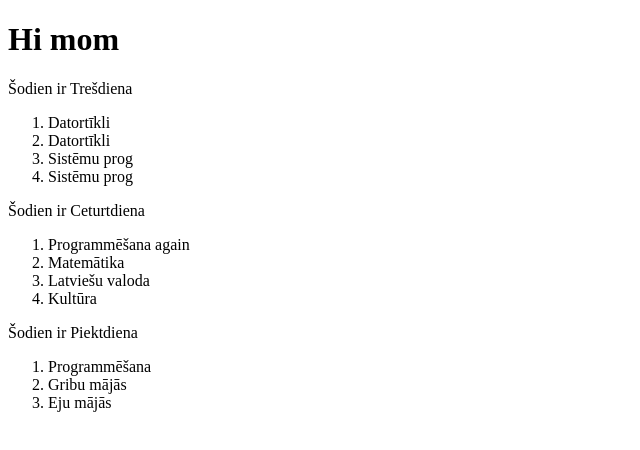
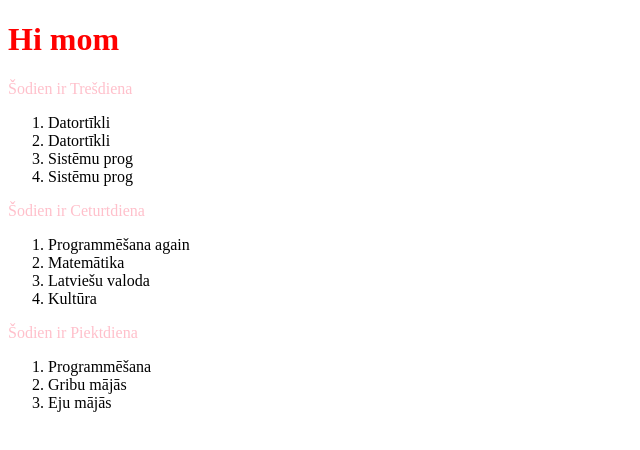
Before and after one commit to jkrigerts/stundu-saraksts-IPa22, a React (Create React App) app: page / in a window 1280 px wide. Shown: the top 450 px of the page, without its empty margins (0-640 px from the left). Built offline with nearby package versions, Linux system fonts and the light colour scheme.

Commit message:
Pievienots modular un global CSS

```diff
--- a/src/App.js
+++ b/src/App.js
@@ -1,4 +1,5 @@
 import Diena from "./Diena";
+import style from "./App.module.css";
 function App() {
   const tresdienasStundas = [
     "Datortīkli",
@@ -48,7 +49,7 @@ function App() {
   });
   return (
     <>
-      <h1>Hi mom</h1>
+      <h1 className={style.hello}>Hi mom</h1>
       {visaSarakstaJSX}
     </>
   );
--- /dev/null
+++ b/src/App.module.css
@@ -0,0 +1,3 @@
+.hello {
+  color: red;
+}
--- /dev/null
+++ b/src/Diena.module.css
@@ -0,0 +1,3 @@
+.hello {
+  color: green;
+}
--- /dev/null
+++ b/src/global.css
@@ -0,0 +1,3 @@
+p {
+  color: pink;
+}
--- a/src/index.js
+++ b/src/index.js
@@ -1,6 +1,7 @@
 import React from "react";
 import ReactDOM from "react-dom/client";
 import App from "./App";
+import "./global.css";
 
 // 1. Iegūt elementu no index.html
 const elementsNoHTML = document.getElementById("root");
```
